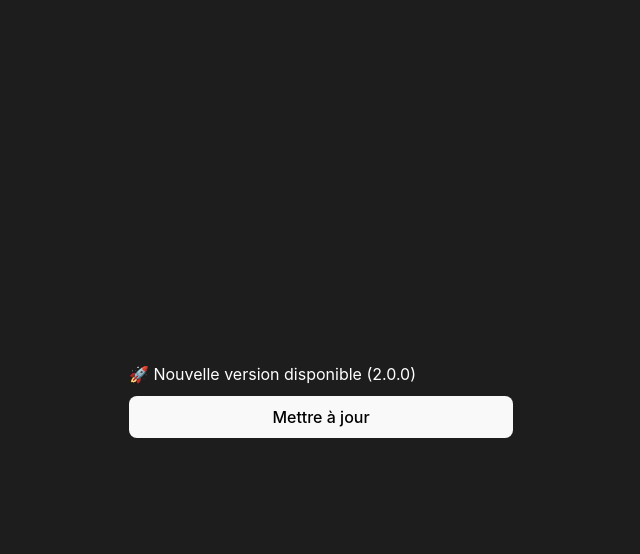
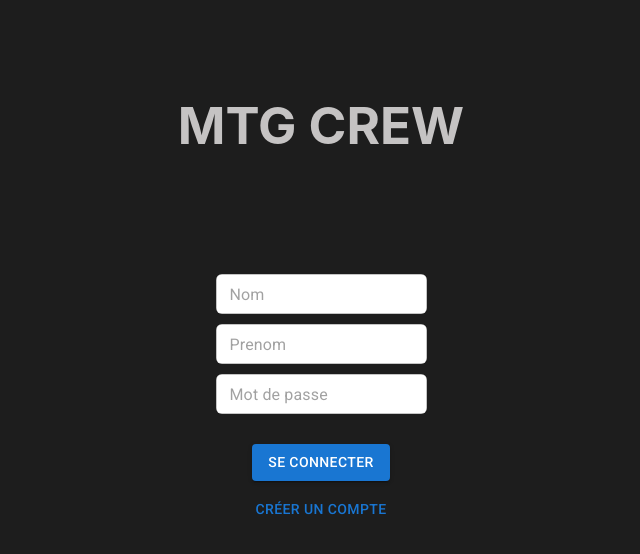
Before and after one commit to LaChipse/web-MTGCrew, a React (Vite) app: page /login in a window 1280 px wide. Shown: the top 554 px of the page, without its empty margins (319-959 px from the left). Built offline with nearby package versions, Linux system fonts and the light colour scheme; no server answers.

Commit message:
reload maj comment

```diff
--- a/src/App.tsx
+++ b/src/App.tsx
@@ -8,33 +8,22 @@ import Loading from './pages/Loading/Loading';
 import QueryClientProvider from './providers/QueryClientProvider';
 import Router from './router/Router';
 import { store } from './store/store';
-import { useAppVersionChecker } from './hooks/useAppVersionChecker';
+// import { useAppVersionChecker } from './hooks/useAppVersionChecker';
 
 const theme = unstable_createMuiStrictModeTheme();
 
 const App = () => {
-  const { hasUpdate, latestVersion } = useAppVersionChecker();
+  // const { hasUpdate, latestVersion } = useAppVersionChecker();
 
-  const reloadApp = () => {
-    if ("serviceWorker" in navigator) {
-      caches.keys().then((names) => names.forEach((name) => caches.delete(name)));
-    }
-    window.location.reload();
-  };
+  // const reloadApp = () => {
+  //   if ("serviceWorker" in navigator) {
+  //     caches.keys().then((names) => names.forEach((name) => caches.delete(name)));
+  //   }
+  //   window.location.reload();
+  // };
 
   return (
     <>
-    {hasUpdate ? (
-        <div style={{ margin: 'auto', display: 'flex', flexDirection: 'column', maxWidth: '30%', gap: '10px' }}>
-          <span style={{ color: 'white' }}>🚀 Nouvelle version disponible ({latestVersion})</span>
-          <button
-            onClick={reloadApp}
-            className="bg-white text-blue-600 px-3 py-1 rounded-lg font-medium"
-          >
-            Mettre à jour
-          </button>
-        </div>
-      ) : (
         <ThemeProvider theme={theme}>
           <ReduxProvider store={store}>
             <QueryClientProvider>
@@ -46,8 +35,6 @@ const App = () => {
             </QueryClientProvider>
           </ReduxProvider>
         </ThemeProvider>
-      )}
-
     </>
   );
 }
```
